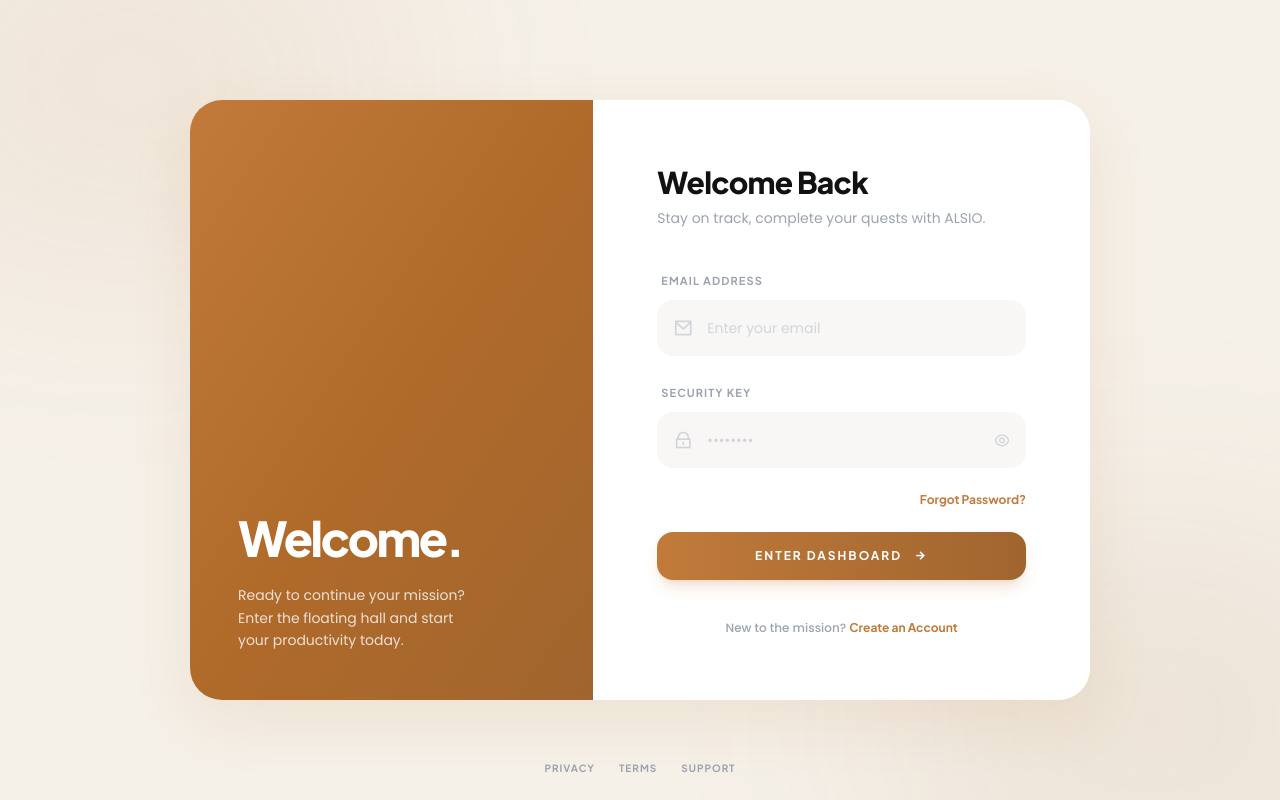
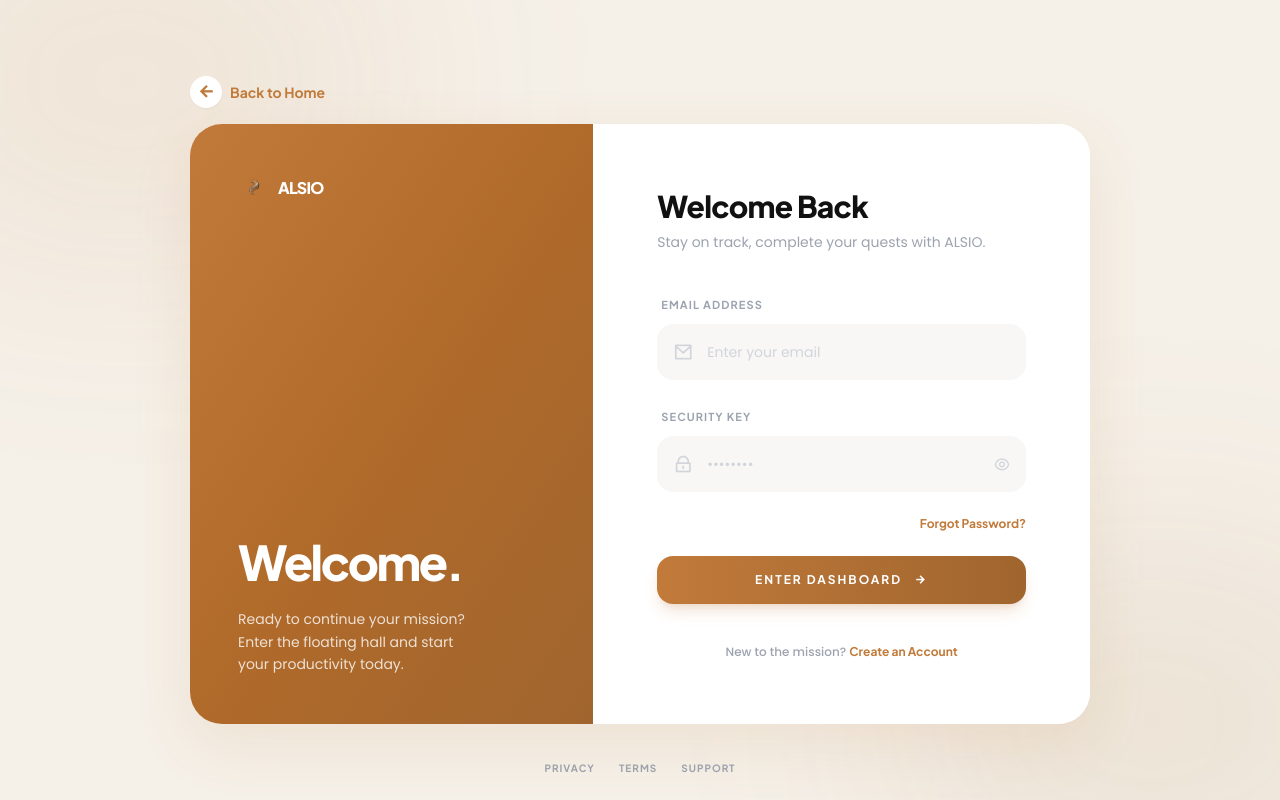
Before and after one commit to rasyairham/alsio1, a React (Vite) app in the folder frontend/: page /login in a window 1280 px wide. Built offline with nearby package versions, Linux system fonts and the light colour scheme.

Commit message:
update obet

```diff
--- a/frontend/src/pages/Loginpage.jsx
+++ b/frontend/src/pages/Loginpage.jsx
@@ -35,17 +35,37 @@ const LoginPage = () => {
   return (
     <>
       <style>{fontStyle}</style>
-      <div className="min-h-screen bg-[#F5F0E8] flex items-center justify-center p-6 antialiased" style={POP}>
+      <div className="min-h-screen bg-[#F5F0E8] flex flex-col items-center justify-center p-6 antialiased" style={POP}>
+
         {/* Background Decoration */}
         <div className="fixed inset-0 pointer-events-none overflow-hidden">
           <div className="absolute -top-[10%] -left-[10%] w-[40%] h-[40%] bg-[#C17A3A]/10 blur-[120px] rounded-full"></div>
           <div className="absolute -bottom-[10%] -right-[10%] w-[40%] h-[40%] bg-[#A0652E]/10 blur-[120px] rounded-full"></div>
         </div>
 
+        {/* TOMBOL BACK (Berada di atas Card) */}
+        <div className="w-full max-w-[900px] mb-4 z-20">
+          <button
+            onClick={() => navigate('/')}
+            className="flex items-center gap-2 text-[#C17A3A] hover:text-[#A0652E] transition-all group font-bold text-sm"
+            style={PJS}
+          >
+            <div className="w-8 h-8 rounded-full bg-white shadow-sm flex items-center justify-center group-hover:shadow-md group-hover:-translate-x-1 transition-all">
+              <i className="ri-arrow-left-line text-lg"></i>
+            </div>
+            <span>Back to Home</span>
+          </button>
+        </div>
+
         <div className="w-full max-w-[900px] bg-white rounded-[32px] shadow-[0_20px_60px_rgba(193,122,58,0.12)] flex overflow-hidden relative z-10 transition-all duration-500 hover:shadow-[0_30px_80px_rgba(193,122,58,0.18)]">
 
           {/* LEFT PANEL */}
-          <div className="hidden md:flex flex-1 bg-gradient-to-br from-[#C17A3A] via-[#B06A2A] to-[#A0652E] p-12 flex-col justify-end relative overflow-hidden">
+          <div className="hidden md:flex flex-1 bg-gradient-to-br from-[#C17A3A] via-[#B06A2A] to-[#A0652E] p-12 flex-col justify-between relative overflow-hidden">
+            <div className="z-10 flex items-center gap-2">
+               <img src="/alsio.webp" alt="Logo" className="w-8 h-8 object-contain" />
+               <span className="text-white font-black tracking-tighter" style={PJS}>ALSIO</span>
+            </div>
+
             <div className="z-10">
               <h1 className="text-5xl text-white leading-tight mb-4 tracking-tighter" style={{ ...PJS, fontWeight: 900 }}>
                 Welcome.
@@ -65,7 +85,7 @@ const LoginPage = () => {
 
             <form onSubmit={handleLogin} className="space-y-6">
               {/* Email */}
-              <div className="space-y-2 group">
+              <div className="space-y-2 group text-left">
                 <label className="text-[11px] text-gray-400 uppercase tracking-widest ml-1 transition-colors group-focus-within:text-[#C17A3A]" style={{ ...PJS, fontWeight: 700 }}>
                   Email Address
                 </label>
@@ -85,7 +105,7 @@ const LoginPage = () => {
               </div>
 
               {/* Password */}
-              <div className="space-y-2 group">
+              <div className="space-y-2 group text-left">
                 <label className="text-[11px] text-gray-400 uppercase tracking-widest ml-1 transition-colors group-focus-within:text-[#C17A3A]" style={{ ...PJS, fontWeight: 700 }}>
                   Security Key
                 </label>
```
